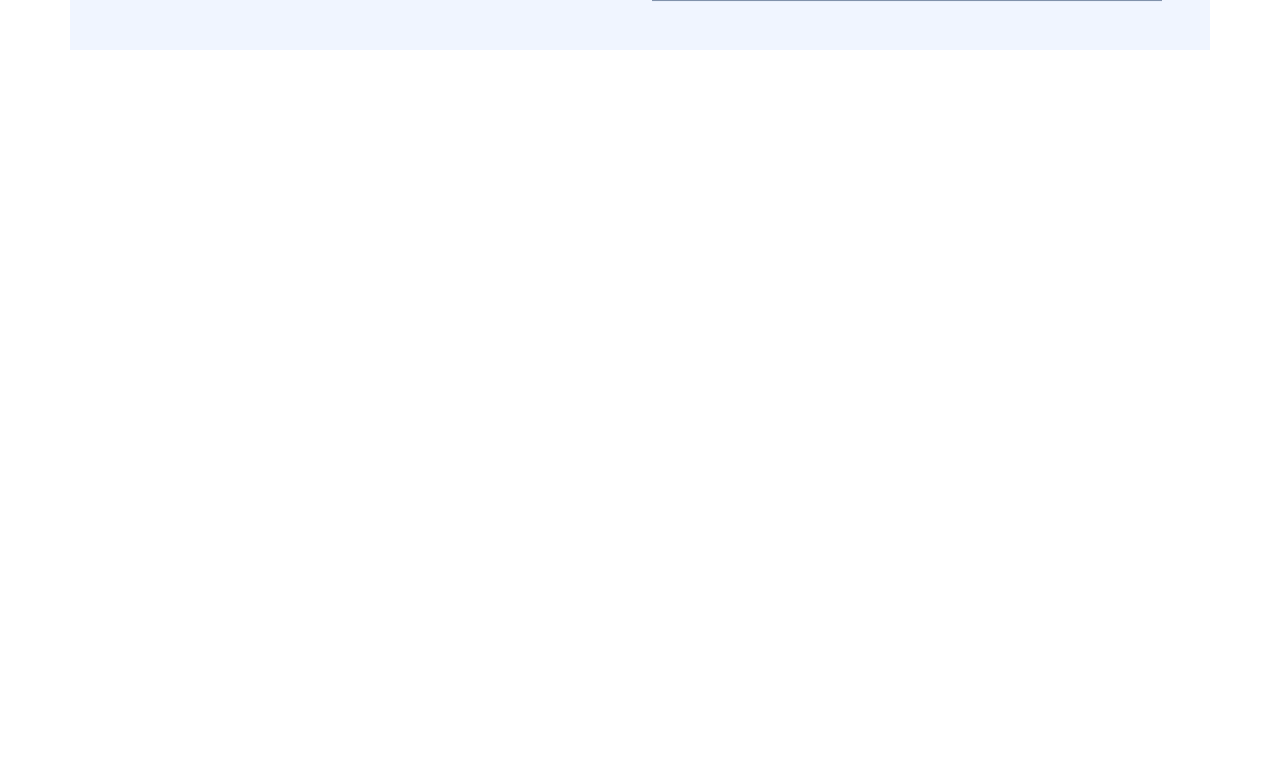
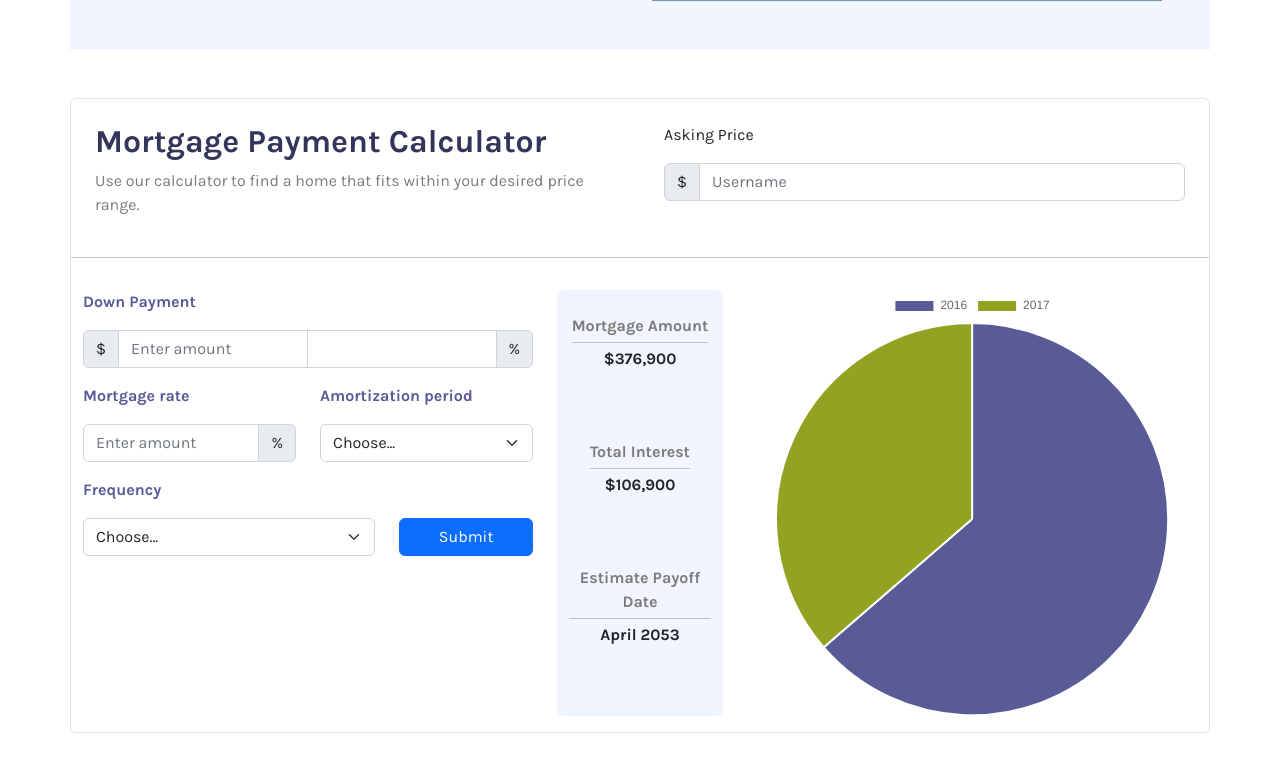
Before and after one commit to Translatorcode/mtg, a React (Create React App) app: page / in a window 1280 px wide. Shown: the part 499-1270 px from the top of the page. Before the commit the page ends 800 px from the top, so only its background shows below. Built offline with nearby package versions, Linux system fonts and the light colour scheme.

Commit message:
Calculator CSS and Chartjs

```diff
--- a/package.json
+++ b/package.json
@@ -10,6 +10,7 @@
     "jquery": "^3.6.4",
     "popper.js": "^1.16.1",
     "react": "^18.2.0",
+    "react-chartjs-2": "^4.3.1",
     "react-dom": "^18.2.0",
     "react-icons": "^4.8.0",
     "react-router-dom": "^6.10.0",
--- a/src/App.css
+++ b/src/App.css
@@ -6,10 +6,15 @@
   --text-two: #2e2e2e;
   --text-three: #474747;
   --text-four: #585b96;
+  --text-five: #7d7a7a;
 }
 
 .col-primary-custom {
   background-color: var(--primary-color);
+}
+
+.text-primary-custom {
+  color: var(--primary-color);
 }
 
 .col-bg-light-blue {
@@ -22,6 +27,13 @@
 
 .text-custom-one {
   color: var(--text-one);
+}
+
+.text-custom-four {
+  color: var(--text-four);
+}
+.text-custom-five {
+  color: var(--text-five);
 }
 
 .text-custom-two {
--- a/src/App.js
+++ b/src/App.js
@@ -1,6 +1,7 @@
 import './App.css';
 import Navbar from './components/Navbar';
 import Homepage from './screens/Homepage';
+import MortgagePayCalc from './components/MortgagePayCalc';
 import { BrowserRouter as Router, Routes, Route } from 'react-router-dom';
 
 function App() {
--- /dev/null
+++ b/src/Data.js
@@ -0,0 +1,14 @@
+export const UserData = [
+  {
+    id: 1,
+    year: 2016,
+    userGain: 80000,
+    userLost: 823,
+  },
+  {
+    id: 2,
+    year: 2017,
+    userGain: 45677,
+    userLost: 345,
+  },
+];
--- /dev/null
+++ b/src/components/MortgagePayCalc.jsx
@@ -0,0 +1,166 @@
+import { UserData } from '../Data';
+import { useState } from 'react';
+import PieChart from './PieChart';
+
+const MortgagePayCalc = () => {
+  const [userData, setUserData] = useState({
+    labels: UserData.map((data) => data.year),
+    datasets: [
+      {
+        labels: 'Users Gained',
+        data: UserData.map((data) => data.userGain),
+        backgroundColor: ['#585b96', '#91a321'],
+      },
+    ],
+  });
+
+  return (
+    <form onSubmit={(e) => e.preventDefault()}>
+      <div className='container border rounded mt-5 mb-5'>
+        <div className='row'>
+          <div className='col-md-6 p-4'>
+            <h1 className='fw-bold fs-2 text-primary-custom'>Mortgage Payment Calculator</h1>
+            <p className='text-custom-five  '>
+              Use our calculator to find a home that fits within your desired price range.
+            </p>
+          </div>
+          <div className='col-md-6 p-4'>
+            <p>Asking Price</p>
+            <div>
+              <div className='input-group mb-3'>
+                <span className='input-group-text' id='basic-addon1'>
+                  $
+                </span>
+                <input
+                  type='text'
+                  className='form-control'
+                  placeholder='Username'
+                  aria-label='Username'
+                  aria-describedby='basic-addon1'
+                />
+              </div>
+            </div>
+          </div>
+          <hr />
+        </div>
+        <div className='row pb-3 pt-3'>
+          <div className='col-md-5'>
+            <p className='text-custom-four fw-semibold'>Down Payment</p>
+            <div className='input-group mb-3'>
+              <span className='input-group-text'>$</span>
+              <input
+                type='number'
+                className='form-control'
+                placeholder='Enter amount'
+                aria-label='down payment number'
+              />
+              <input type='number' className='form-control' placeholder=' ' aria-label='down payment percentage' />
+              <span class='input-group-text'>%</span>
+            </div>
+
+            <div className='row'>
+              <div className='col-md-6'>
+                <p className='text-custom-four fw-semibold'>Mortgage rate</p>
+                <div className='input-group mb-3'>
+                  <input
+                    type='number'
+                    className='form-control'
+                    placeholder='Enter amount'
+                    aria-label='down payment number'
+                  />
+                  <span className='input-group-text'>%</span>
+                </div>
+              </div>
+              <div className='col-md-6'>
+                <p className='text-custom-four fw-semibold'>Amortization period</p>
+                <div className='input-group mb-3'>
+                  <select class='form-select' id='inputGroupSelect01'>
+                    <option selected>Choose...</option>
+                    <option value='1'>1 year</option>
+                    <option value='2'>2 years</option>
+                    <option value='3'>3 years</option>
+                    <option value='4'>4 years</option>
+                    <option value='5'>5 years</option>
+                    <option value='6'>6 years</option>
+                    <option value='7'>7 years</option>
+                    <option value='8'>8 years</option>
+                    <option value='9'>9 years</option>
+                    <option value='10'>10 years</option>
+                    <option value='11'>11 years</option>
+                    <option value='12'>12 years</option>
+                    <option value='13'>13 years</option>
+                    <option value='14'>14 years</option>
+                    <option value='15'>15 years</option>
+                    <option value='16'>16 years</option>
+                    <option value='17'>17 years</option>
+                    <option value='18'>18 years</option>
+                    <option value='19'>19 years</option>
+                    <option value='20'>20 years</option>
+                    <option value='21'>21 years</option>
+                    <option value='22'>22 years</option>
+                    <option value='23'>23 years</option>
+                    <option value='24'>24 years</option>
+                    <option value='25'>25 years</option>
+                  </select>
+                </div>
+              </div>
+            </div>
+
+            <div className='row'>
+              <p className='text-custom-four fw-semibold'>Frequency</p>
+            </div>
+            <div className='row'>
+              <div className='col-md-8'>
+                <div className='input-group mb-3 select-container'>
+                  <select class='form-select' id='inputGroupSelect01'>
+                    <option selected>Choose...</option>
+                    <option value='1'>Monthly</option>
+                    <option value='2'>Bi-Weekly</option>
+                    <option value='3'>Weekly</option>
+                  </select>
+                </div>
+              </div>
+              <div className='col-md-4'>
+                <button type='submit' className='btn btn-primary w-100' onClick={() => console.log('Click')}>
+                  Submit
+                </button>
+              </div>
+            </div>
+            {/* <form onSubmit={(e) => e.preventDefault()}>
+            <input type='text' />
+            <button type='submit' className='btn btn-primary' onClick={() => console.log('Click')}>
+              Submit
+            </button>
+          </form> */}
+          </div>
+          <div className='col-md-2'>
+            <div className='container  rounded pt-4 pb-4 text-center fw-semibold col-bg-light-blue h-100 d-flex align-items-center  justify-content-between flex-column'>
+              <div className='col'>
+                <p className=' mb-0 text-custom-five'>Mortgage Amount</p>
+                <hr className='mt-1 mb-1 ' />
+                <p>$376,900</p>
+              </div>
+              <div className='col'>
+                <p className='mb-0 text-custom-five'>Total Interest</p>
+                <hr className='mt-1 mb-1' />
+                <p>$106,900</p>
+              </div>
+              <div className='col'>
+                <p className='mb-0 text-custom-five'>Estimate Payoff Date</p>
+                <hr className='mt-1 mb-1' />
+                <p className='mb-0'>April 2053</p>
+              </div>
+            </div>
+          </div>
+          <div className='col-md-5'>
+            <div className='container'>
+              <PieChart chartData={userData} />
+            </div>
+          </div>
+        </div>
+      </div>
+    </form>
+  );
+};
+
+export default MortgagePayCalc;
--- a/src/components/Navbar.jsx
+++ b/src/components/Navbar.jsx
@@ -3,7 +3,7 @@ import React from 'react';
 const Navbar = () => {
   return (
     <>
-      <nav className='navbar navbar-expand-lg bg-body-tertiary col-primary-custom'>
+      <nav className='navbar navbar-expand-lg bg-body-tertiary col-primary-custom '>
         <div className='container-fluid '>
           <a className='navbar-brand text-white' href='#'>
             MortgageLytics
--- /dev/null
+++ b/src/components/PieChart.jsx
@@ -0,0 +1,8 @@
+import { Pie } from 'react-chartjs-2';
+import { Chart as ChartJS } from 'chart.js/auto';
+
+const PieChart = ({ chartData }) => {
+  return <Pie data={chartData} />;
+};
+
+export default PieChart;
--- a/src/screens/Homepage.jsx
+++ b/src/screens/Homepage.jsx
@@ -1,5 +1,6 @@
 import React from 'react';
 import HeroImage from '../otherassets/HeroImage.png';
+import MortgagePayCalc from '../components/MortgagePayCalc';
 
 // Bootstrap Note
 // In Bootstrap, when you define a class with a breakpoint-specific suffix (such as sm, md, lg, xl, or xxl), the styles defined in that class will only apply to the element when the screen width is equal to or greater than the breakpoint size.
@@ -8,6 +9,7 @@ import HeroImage from '../otherassets/HeroImage.png';
 
 const Homepage = () => {
   return (
+    <>
       <section className='hero overflow-hidden'>
         <div className='container col-bg-light-blue mt-5 p-5'>
           <div className='row no-gutters align-items-center justify-content-between'>
@@ -22,12 +24,14 @@ const Homepage = () => {
             </div>
             <div className='col-md-6 d-lg-block order-md-2 order-first'>
               <div className='hero-image-content d-flex align-items-center'>
-              <img src={HeroImage} class='img-fluid' alt='house' />
+                <img src={HeroImage} className='img-fluid' alt='house' />
               </div>
             </div>
           </div>
         </div>
       </section>
+      <MortgagePayCalc />
+    </>
   );
 };
 
```
Also changed, not shown: 1 other file (tests, documents, lock files or other folders). Lines whose indentation alone changed are shown as unchanged.
